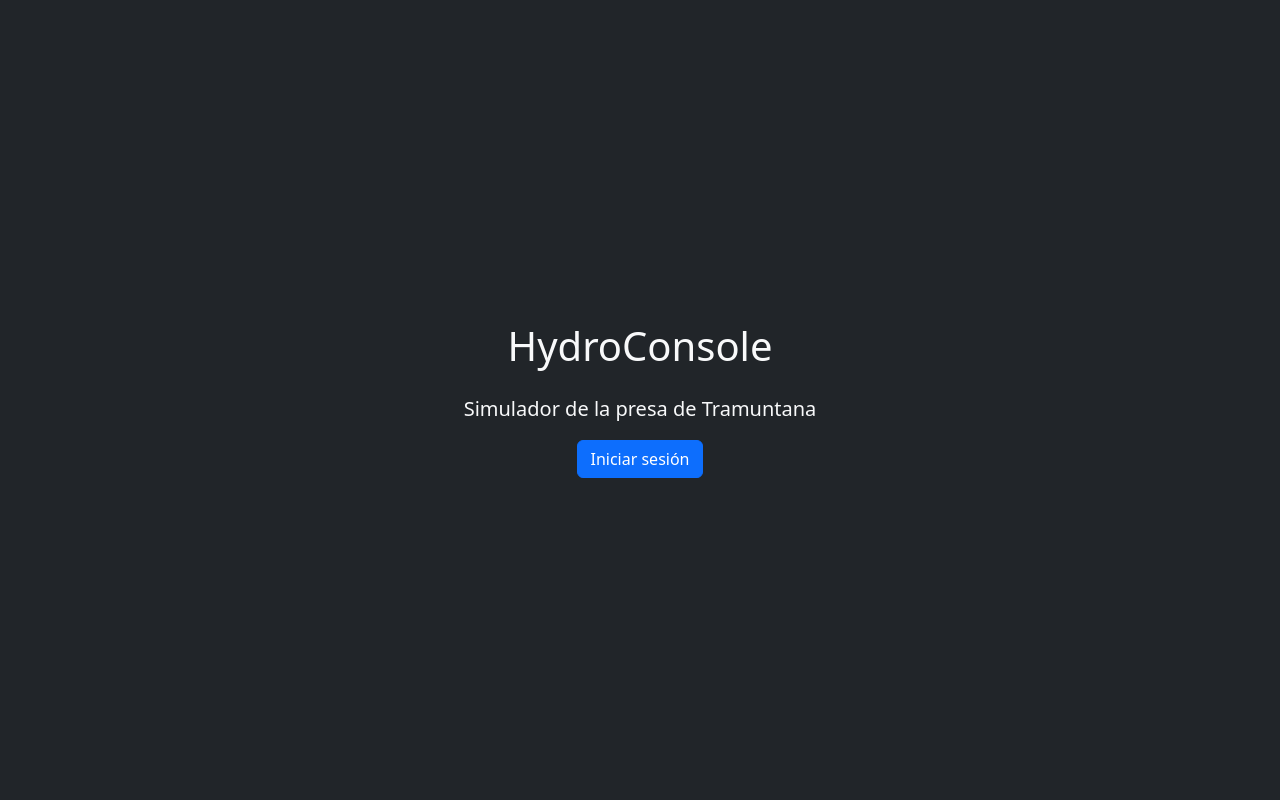
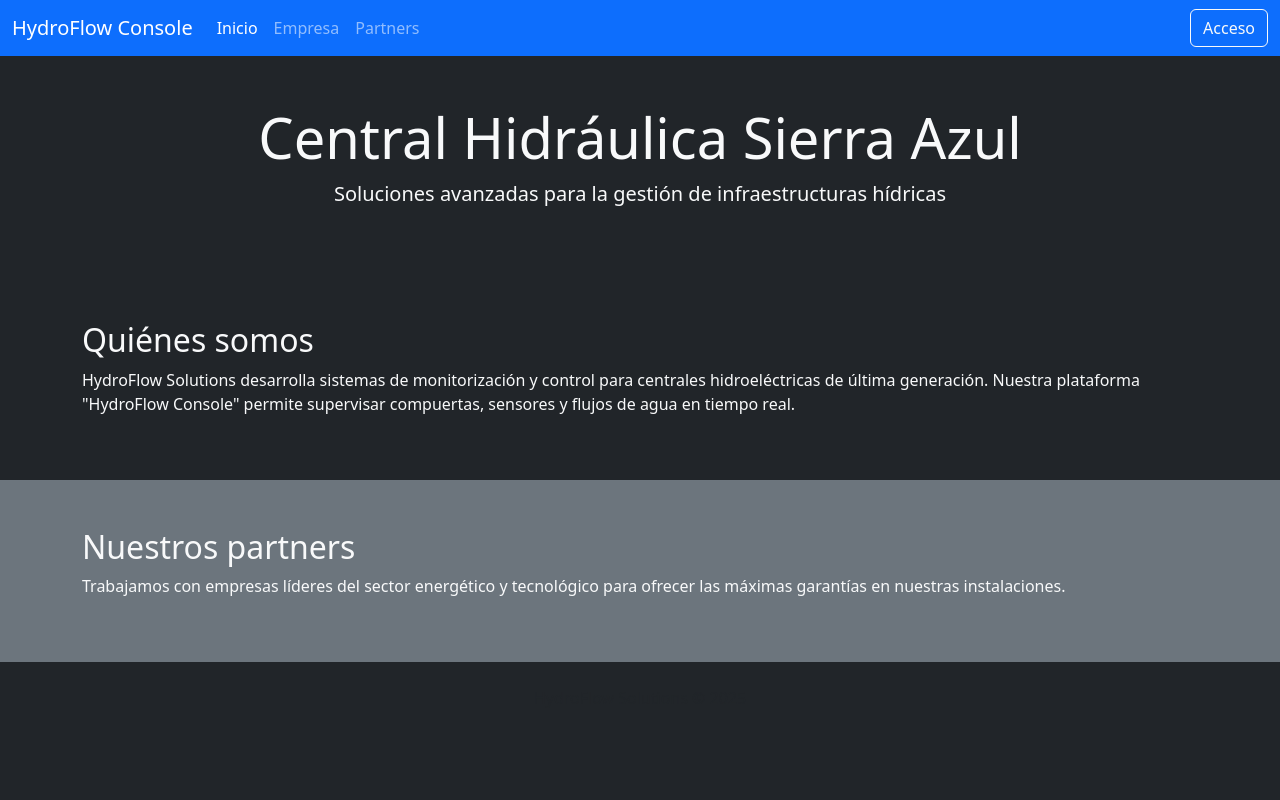
Before and after one commit to j0rd1s3rr4n0/HydroFlowConsole, a Flask app: page / in a window 1280 px wide. Run offline with Flask 3, Linux system fonts and the light colour scheme.

Commit message:
Rename project and refresh landing page

```diff
--- a/templates/dashboard.html
+++ b/templates/dashboard.html
@@ -2,7 +2,7 @@
 <html lang="es">
 <head>
   <meta charset="utf-8">
-  <title>HydroConsole</title>
+  <title>HydroFlow Console</title>
   <link rel="stylesheet" href="https://cdn.jsdelivr.net/npm/bootstrap@5.3.0/dist/css/bootstrap.min.css">
   <link rel="stylesheet" href="https://cdn.jsdelivr.net/npm/bootstrap-icons@1.10.5/font/bootstrap-icons.css">
   <link href="https://fonts.googleapis.com/css2?family=Inter:wght@400;600&display=swap" rel="stylesheet">
@@ -129,7 +129,7 @@
 </head>
 <body class="container-fluid py-3">
   <nav class="navbar navbar-dark bg-dark mb-4 px-3 rounded">
-    <span class="navbar-brand mb-0 h1">HydroConsole - Presa de Tramuntana</span>
+    <span class="navbar-brand mb-0 h1">HydroFlow Console - Central Sierra Azul</span>
     <div class="d-flex align-items-center ms-auto">
     {% if session %}
       <span class="me-3 text-light">{{ session['user'] }} ({{ session['role'] }})</span>
@@ -180,7 +180,7 @@
   <div class="row mb-3">
     <div class="col-md-6">
       <div id="map" class="mb-3">
-        <div id="cam-overlay" class="cam-overlay">CAMERA 1 - Presa Tramuntana <span id="cam-time"></span></div>
+        <div id="cam-overlay" class="cam-overlay">CAMERA 1 - Central Sierra Azul <span id="cam-time"></span></div>
         <div id="city">
           <div class="house" style="left:50px"></div>
           <div class="house" style="left:100px"></div>
--- a/templates/error.html
+++ b/templates/error.html
@@ -2,7 +2,7 @@
 <html lang="es">
 <head>
   <meta charset="utf-8">
-  <title>Error 500 - HydroConsole</title>
+  <title>Error 500 - HydroFlow Console</title>
   <meta http-equiv="refresh" content="5">
   <link rel="stylesheet" href="https://cdn.jsdelivr.net/npm/bootstrap@5.3.0/dist/css/bootstrap.min.css">
   <style>
--- a/templates/firmware.html
+++ b/templates/firmware.html
@@ -2,13 +2,13 @@
 <html lang="es">
 <head>
   <meta charset="utf-8">
-  <title>Firmware - HydroConsole</title>
+  <title>Firmware - HydroFlow Console</title>
   <link rel="stylesheet" href="https://cdn.jsdelivr.net/npm/bootstrap@5.3.0/dist/css/bootstrap.min.css">
   <link rel="stylesheet" href="https://cdn.jsdelivr.net/npm/bootstrap-icons@1.10.5/font/bootstrap-icons.css">
 </head>
 <body class="container-fluid py-3">
   <nav class="navbar navbar-dark bg-dark mb-4 px-3 rounded">
-    <span class="navbar-brand mb-0 h1">HydroConsole - Firmware</span>
+    <span class="navbar-brand mb-0 h1">HydroFlow Console - Firmware</span>
     <div class="d-flex ms-auto">
       <a class="btn btn-outline-light btn-sm" href="/">Volver</a>
     </div>
--- a/templates/firmware_result.html
+++ b/templates/firmware_result.html
@@ -7,7 +7,7 @@
 </head>
 <body class="container-fluid py-3">
   <nav class="navbar navbar-dark bg-dark mb-4 px-3 rounded">
-    <span class="navbar-brand mb-0 h1">HydroConsole</span>
+    <span class="navbar-brand mb-0 h1">HydroFlow Console</span>
     <div class="d-flex ms-auto">
       <a class="btn btn-outline-light btn-sm" href="/">Volver</a>
     </div>
--- a/templates/landing.html
+++ b/templates/landing.html
@@ -2,14 +2,52 @@
 <html lang="es">
 <head>
   <meta charset="utf-8">
-  <title>Presa de Tramuntana</title>
+  <title>Central Sierra Azul</title>
   <link rel="stylesheet" href="https://cdn.jsdelivr.net/npm/bootstrap@5.3.0/dist/css/bootstrap.min.css">
 </head>
-<body class="bg-dark text-light text-center d-flex align-items-center" style="min-height:100vh;">
-  <div class="container">
-    <h1 class="mb-4">HydroConsole</h1>
-    <p class="lead">Simulador de la presa de Tramuntana</p>
-    <a class="btn btn-primary" href="/login">Iniciar sesión</a>
-  </div>
+<body class="bg-dark text-light">
+  <nav class="navbar navbar-expand-lg navbar-dark bg-primary">
+    <div class="container-fluid">
+      <a class="navbar-brand" href="#">HydroFlow Console</a>
+      <button class="navbar-toggler" type="button" data-bs-toggle="collapse" data-bs-target="#nav" aria-controls="nav" aria-expanded="false" aria-label="Toggle navigation">
+        <span class="navbar-toggler-icon"></span>
+      </button>
+      <div class="collapse navbar-collapse" id="nav">
+        <ul class="navbar-nav me-auto mb-2 mb-lg-0">
+          <li class="nav-item"><a class="nav-link active" href="#">Inicio</a></li>
+          <li class="nav-item"><a class="nav-link" href="#empresa">Empresa</a></li>
+          <li class="nav-item"><a class="nav-link" href="#partners">Partners</a></li>
+        </ul>
+        <a class="btn btn-outline-light" href="/login">Acceso</a>
+      </div>
+    </div>
+  </nav>
+
+  <header class="py-5 text-center bg-dark text-light">
+    <div class="container">
+      <h1 class="display-4">Central Hidráulica Sierra Azul</h1>
+      <p class="lead">Soluciones avanzadas para la gestión de infraestructuras hídricas</p>
+    </div>
+  </header>
+
+  <section id="empresa" class="py-5">
+    <div class="container">
+      <h2>Quiénes somos</h2>
+      <p>HydroFlow Solutions desarrolla sistemas de monitorización y control para centrales hidroeléctricas de última generación. Nuestra plataforma "HydroFlow Console" permite supervisar compuertas, sensores y flujos de agua en tiempo real.</p>
+    </div>
+  </section>
+
+  <section id="partners" class="py-5 bg-secondary text-light">
+    <div class="container">
+      <h2>Nuestros partners</h2>
+      <p>Trabajamos con empresas líderes del sector energético y tecnológico para ofrecer las máximas garantías en nuestras instalaciones.</p>
+    </div>
+  </section>
+
+  <footer class="py-4 bg-dark text-center text-muted">
+    HydroFlow Solutions &copy; 2025
+  </footer>
+
+  <script src="https://cdn.jsdelivr.net/npm/bootstrap@5.3.0/dist/js/bootstrap.bundle.min.js"></script>
 </body>
 </html>
--- a/templates/login.html
+++ b/templates/login.html
@@ -2,7 +2,7 @@
 <html lang="es">
 <head>
   <meta charset="utf-8">
-  <title>Login - HydroConsole</title>
+  <title>Login - HydroFlow Console</title>
   <link rel="stylesheet" href="https://cdn.jsdelivr.net/npm/bootstrap@5.3.0/dist/css/bootstrap.min.css">
 </head>
 <body class="container py-5">
```
Also changed, not shown: README.md.
